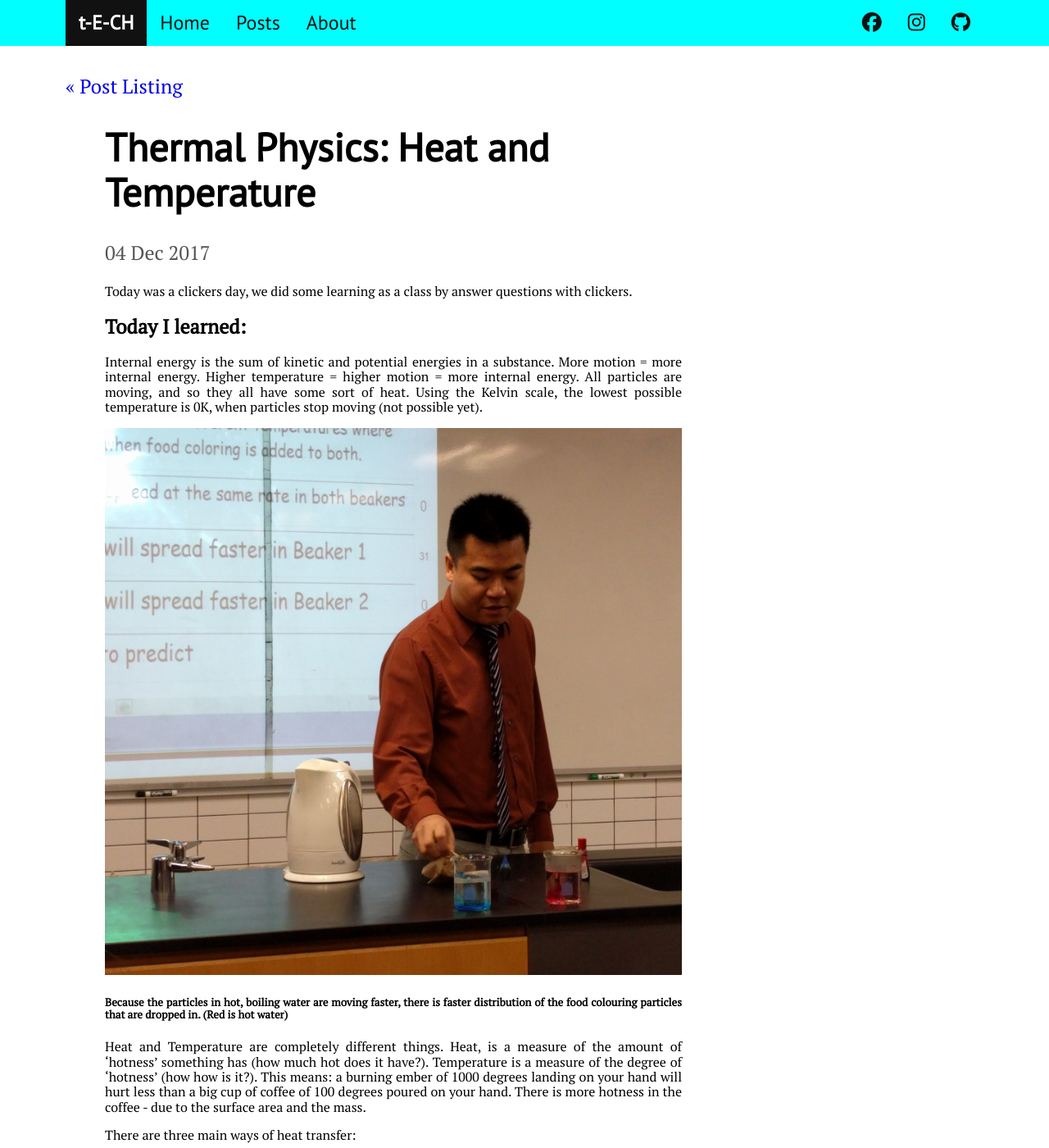
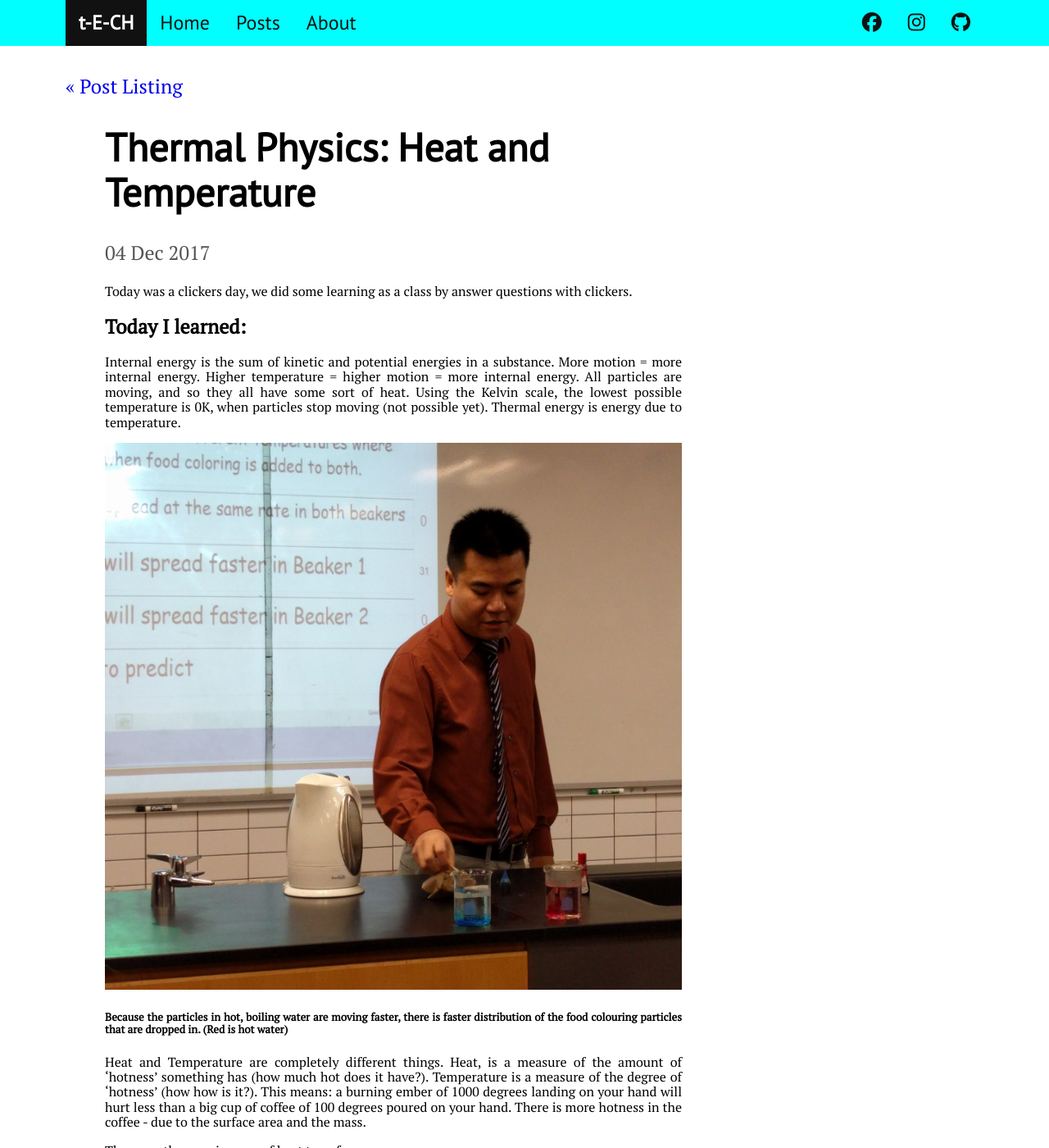
Before and after one commit to heliotrope3n/the-energy-chronicles, a Jekyll site: the page built from _posts/2017-12-4-Heat-Temperature.md, in a window 1280 px wide and 1400 px high. Shown: the whole window at 82% size. Built offline with Jekyll 4.4.1, drawn with Linux system fonts in a browser that asks for light colours; nearby versions of some CDN libraries; comment, search, counter and statistics services are not loaded; some of the changed text lies outside the part shown.

```diff
--- a/_posts/2017-12-4-Heat-Temperature.md
+++ b/_posts/2017-12-4-Heat-Temperature.md
@@ -9,7 +9,7 @@ Today was a clickers day, we did some learning as a class by answer questions wi
 
 ## Today I learned:
 
-Internal energy is the sum of kinetic and potential energies in a substance. More motion = more internal energy. Higher temperature = higher motion = more internal energy. All particles are moving, and so they all have some sort of heat. Using the Kelvin scale, the lowest possible temperature is 0K, when particles stop moving (not possible yet).
+Internal energy is the sum of kinetic and potential energies in a substance. More motion = more internal energy. Higher temperature = higher motion = more internal energy. All particles are moving, and so they all have some sort of heat. Using the Kelvin scale, the lowest possible temperature is 0K, when particles stop moving (not possible yet). Thermal energy is energy due to temperature.
 
 ![Food colour in boiling water and cool water]({{ site.url }}/images/2017-12-04-colour-in-water.jpg){: .fullwidth }
 
@@ -22,6 +22,8 @@ There are three main ways of heat transfer:
 1. Conduction - which is the transfer of heat by touch.
 2. Convection - transfer of heat through the movement of fluids.
 3. Radiation - transfer of heat through light.
+
+Heat transfer is the transfer of thermal energy due a temperature difference.
 
 Two objects will always tend towards thermal equilibrium, which means their temperatures are the same. Through the different ways of heat transfer, they will tend towards a middle temperature.
 
@@ -38,3 +40,7 @@ Today, one of the intriguing ideas that I learned from class was about opening t
 ### Aside
 
 I noticed, that for humans to come so far in their intellectual abilities and knowledge, it required particles to form in certain ways and behave in certain manners. The human brain, is just particles after all. It is [metacognition](https://en.wikipedia.org/wiki/Metacognition)... Particles are studying particles!
+
+## Analysis
+
+This post connects to requirement #5g. It explains thermal energy, and the differences/similarities between it and heat and temperature. It also goes a bit into heat transfer, which is the transfer of thermal energy. These terms are usually confused, and after learning about it in class, how the above ties into the big picture became much clearer.
```
Also changed, not shown: _posts/2017-12-12-Clickers-Thermal-Energy.md (+6 -0 lines), _posts/2017-12-6-Heat-Transfer.md (+4 -0 lines).
